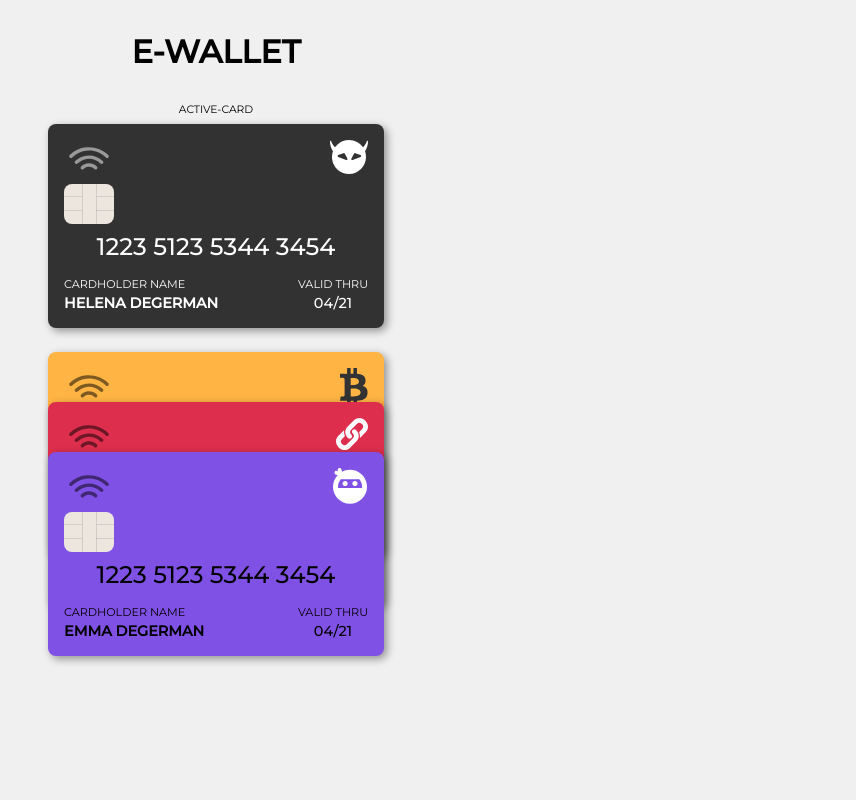
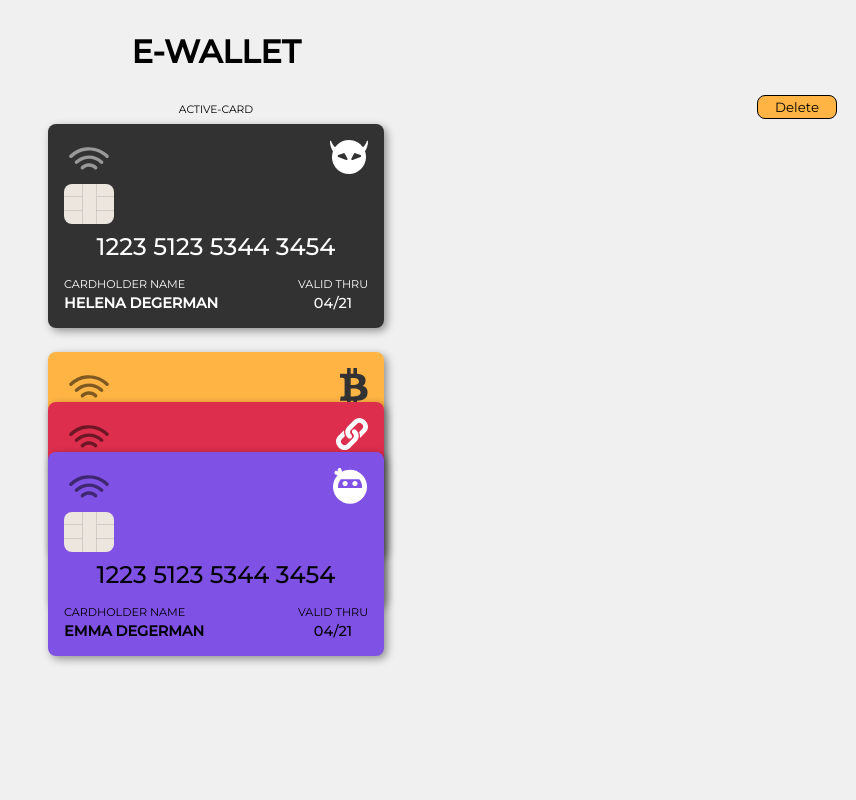
Before and after one commit to JoelDegerman1999/e-wallet, a Vue app: page / in a window 1280 px wide. Shown: the top 800 px of the page, without its empty margins (424-1280 px from the left). Built offline with nearby package versions, Linux system fonts and the light colour scheme.

Commit message:
Added delete functionality

```diff
--- a/src/components/Card.vue
+++ b/src/components/Card.vue
@@ -1,6 +1,9 @@
 <template>
   <section class="active-card-sect">
-    <h6 v-if="cardTitle">{{ cardTitle }}</h6>
+    <div class="title-and-delete" v-if="cardTitle && deleteBtn">
+      <h6>{{ cardTitle }}</h6>
+      <button class="deleteBtn" @click="deleteCard(card)">Delete</button>
+    </div>
     <article
       class="active-card"
       :style="{ backgroundColor: card.color }"
@@ -9,11 +12,10 @@
       <div class="chip-and-vendor">
         <img src="@/assets/chip-dark.svg" v-if="!card.blipDark" />
         <img src="@/assets/chip-light.svg" v-else />
-        <img src="@/assets/vendor-bitcoin.svg" v-if="card.vendor == 'bitcoin'"/>
-        <img src="@/assets/vendor-blockchain.svg" v-if="card.vendor == 'blockchain'"/>
-        <img src="@/assets/vendor-evil.svg" v-if="card.vendor == 'evil'"/>
-        <img src="@/assets/vendor-ninja.svg" v-if="card.vendor == 'ninja'"/>
-
+        <img src="@/assets/vendor-bitcoin.svg" v-if="card.vendor == 'bitcoin'" />
+        <img src="@/assets/vendor-blockchain.svg" v-if="card.vendor == 'blockchain'" />
+        <img src="@/assets/vendor-evil.svg" v-if="card.vendor == 'evil'" />
+        <img src="@/assets/vendor-ninja.svg" v-if="card.vendor == 'ninja'" />
       </div>
       <div class="cardnumber">
         <p>{{ card.cardNumber }}</p>
@@ -36,13 +38,18 @@
 export default {
   props: {
     cardTitle: String,
-    card: Object
+    card: Object,
+    deleteBtn: Boolean
   },
   data() {
     return {};
   },
-  methods: {},
-  computed: {},
+  methods: {
+    deleteCard(card) {
+      this.$emit("deleteCard", card)
+    }
+  },
+  computed: {}
 };
 </script>
 
@@ -56,6 +63,23 @@ h6 {
   color: white;
 }
 
+  .title-and-delete{
+    display: flex;
+    justify-content: center;
+    align-items: center;
+
+    button {
+      position: absolute;
+      right: 19px;
+      top: 95px;
+
+      border: 1px solid black;
+      background: #ffb443;
+      width: 5rem;
+      height: 1.5rem;
+      border-radius: 8px;
+    }
+  }
 .active-card {
   box-sizing: border-box;
   padding: 1rem;
@@ -63,6 +87,7 @@ h6 {
   border-radius: 8px;
   margin: 0 auto;
   box-shadow: 3px 3px 8px 0 rgba(0, 0, 0, 0.4);
+
 
   .chip-and-vendor {
     display: flex;
--- a/src/components/CardForm.vue
+++ b/src/components/CardForm.vue
@@ -39,7 +39,7 @@ export default {
   data() {
     return {
       newCard: this.card,
-      vendor: "blockchain",
+      vendor: "bitcoin",
     };
   },
   methods: {
--- a/src/views/AddCard.vue
+++ b/src/views/AddCard.vue
@@ -35,7 +35,7 @@ export default {
         isActive: false,
         color: "#999",
         blipDark: false,
-        vendor: "blockchain"
+        vendor: "bitcoin"
       }
     };
   },
--- a/src/views/Home.vue
+++ b/src/views/Home.vue
@@ -1,12 +1,14 @@
 <template>
   <div class="home">
     <app-top headerTitle="E-WALLET" class="top" />
-    <app-card cardTitle="ACTIVE-CARD" :card="cardThatIsActive" class="card"/>
-    <app-card-stack
-      :cardArray="cardArray"
-      @changeActiveCard="changeActiveCard"
-      class="card-stack"
+    <app-card v-if="cardThatIsActive != null"
+      cardTitle="ACTIVE-CARD"
+      deleteBtn
+      :card="cardThatIsActive"
+      @deleteCard="deleteCard"
+      class="card"
     />
+    <app-card-stack :cardArray="cardArray" @changeActiveCard="changeActiveCard" class="card-stack"/>
     <button @click="gotoAddCard">ADD A NEW CARD</button>
   </div>
 </template>
@@ -21,11 +23,11 @@ export default {
   components: {
     appTop: Top,
     appCard: Card,
-    appCardStack: CardStack,
+    appCardStack: CardStack
   },
   data() {
     return {
-      cardArray: [],
+      cardArray: []
     };
   },
   beforeMount() {
@@ -33,10 +35,11 @@ export default {
   },
   methods: {
     gotoAddCard() {
+      this.$root.cardArray = this.cardArray
       this.$router.push("/addcard");
     },
     changeActiveCard(cardId) {
-      this.cardArray.map((card) => {
+      this.cardArray.map(card => {
         if (card.id != cardId) {
           card.isActive = false;
         } else {
@@ -44,16 +47,24 @@ export default {
         }
       });
     },
+    deleteCard(card) {
+      this.cardArray = this.cardArray.filter(c => c.id != card.id);
+      if (this.cardArray.length > 0) {
+        this.cardArray[0].isActive = true;
+      }
+    }
   },
   computed: {
     cardThatIsActive() {
       let activeCard;
-      this.cardArray.map((card) => {
-        if (card.isActive) activeCard = card;
-      });
+      if (this.cardArray.length > 0) {
+        this.cardArray.map(card => {
+          if (card.isActive) activeCard = card;
+        });
+      }
       return activeCard;
-    },
-  },
+    }
+  }
 };
 </script>
 
@@ -70,15 +81,14 @@ export default {
     font-weight: 700;
     border-radius: 7px;
   }
-
 }
 
-@media screen and (min-width: 768px){
+@media screen and (min-width: 768px) {
   .card {
     width: 21rem;
   }
   .card-stack {
-   width: 21rem;
+    width: 21rem;
   }
   button {
     max-width: 21rem;
```
